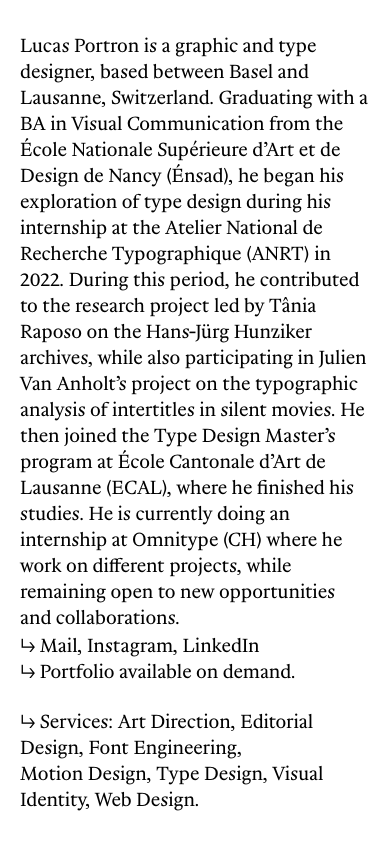
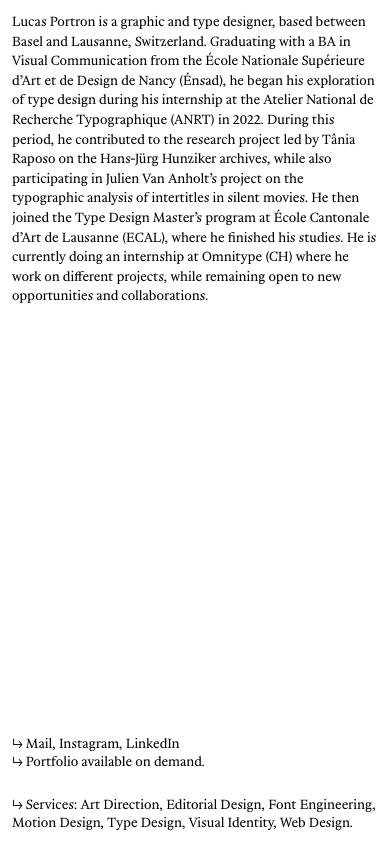
Before and after one commit to lucasportron/Website, a plain HTML site: page index.html in a window 390 px wide. Drawn offline with Linux system fonts and the light colour scheme.

Commit message:
Update styles.css

```diff
--- a/styles.css
+++ b/styles.css
@@ -8,45 +8,39 @@
 @font-face {
   font-family: 'MyCustomFont';
   src: url('Dialectic-Regular.woff2') format('woff2');
-  font-weight: 400; /* Match your font-weight */
+  font-weight: 400;
   font-style: normal;
   font-display: swap;
 }
-
 
 body {
   font-family: 'MyCustomFont', serif;
   font-weight: 400;
   background: #fff;
   color: #000;
-  line-height: 1.3;
-  height: 100vh;
+  line-height: 1.5;
   font-size: 20px;
-
   font-kerning: normal;
   font-feature-settings: "kern";
 }
 
+/* Page layout */
 .page {
   display: flex;
   flex-direction: column;
   justify-content: space-between;
-  height: 100vh;
-  padding: 20px 26px 26px 26px;
+  min-height: 100vh; /* pour éviter les soucis sur mobile avec 100vh */
+  padding: 20px 26px;
 }
 
-.bio {
-  width: 100%;
-  max-width: 100%;
-}
-
+/* Bio section */
 .bio p {
   font-size: 20px;
-  font-weight: inherit;
   max-width: 100%;
   text-align: left;
 }
 
+/* Footer layout */
 .footer {
   display: flex;
   justify-content: space-between;
@@ -56,7 +50,6 @@ body {
 
 .footer-column {
   font-size: 20px;
-  font-weight: inherit;
   line-height: 1.3;
   flex: 1;
 }
@@ -71,14 +64,57 @@ body {
   cursor: pointer;
 }
 
-/* Optional responsiveness */
+/* Tablets */
+@media (max-width: 1024px) {
+  body {
+    font-size: 18px;
+  }
+
+  .page {
+    padding: 20px;
+  }
+
+  .footer {
+    gap: 20px;
+  }
+}
+
+/* Smartphones */
 @media (max-width: 768px) {
+  body {
+    font-size: 16px;
+    line-height: 1.4;
+  }
+
   .page {
-    padding: 32px 20px;
+    padding: 16px;
   }
 
   .footer {
     flex-direction: column;
     gap: 1.5rem;
   }
+
+  .footer-column {
+    font-size: 16px;
+  }
 }
+
+/* Petits smartphones */
+@media (max-width: 480px) {
+  body {
+    font-size: 14px;
+  }
+
+  .bio p {
+    font-size: 14px;
+  }
+
+  .footer-column {
+    font-size: 14px;
+  }
+
+  .page {
+    padding: 12px;
+  }
+}
```
